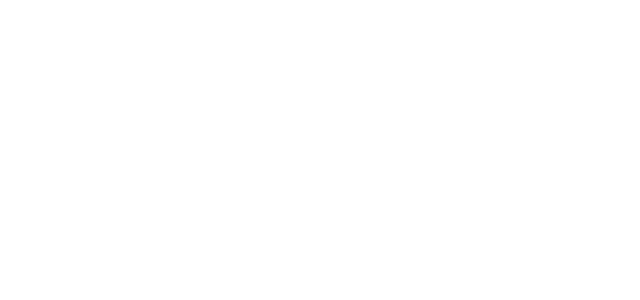
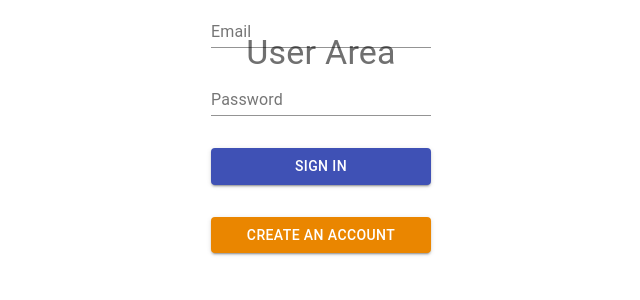
Before and after one commit to GDSC-USYD/chess-bots, a Next.js app: page /components/RightPanel in a window 1280 px wide. Shown: the top 300 px of the page, without its empty margins (319-959 px from the left). Built offline with nearby package versions, Linux system fonts and the light colour scheme.

Commit message:
Right panel login and create account

```diff
--- a/package.json
+++ b/package.json
@@ -11,6 +11,7 @@
   "dependencies": {
     "@material-ui/core": "^4.12.3",
     "@material-ui/icons": "^4.11.2",
+    "@material-ui/lab": "^4.0.0-alpha.60",
     "kokopu": "^1.10.2",
     "kokopu-react": "^1.1.0",
     "next": "11.1.0",
--- /dev/null
+++ b/pages/components/Login.tsx
@@ -0,0 +1,186 @@
+import styles from "../../styles/rightpanel.module.css";
+import React, { useState, useEffect } from "react";
+
+import Button from "@material-ui/core/Button";
+import Box from "@material-ui/core/Box";
+import TextField from "@material-ui/core/TextField";
+import Alert from "@material-ui/lab/Alert";
+import Snackbar from "@material-ui/core/Snackbar";
+
+type Input = { value: string; error?: string };
+enum Screen {
+  LOGIN,
+  SIGNUP,
+}
+
+const Login = () => {
+  const [email, setEmail] = useState<Input>({ value: "" });
+  const [password, setPassword] = useState<Input>({ value: "" });
+  const [username, setUsername] = useState<Input>({ value: "" });
+
+  const [alert, setAlert] = useState<boolean>(false);
+  const [screen, setScreen] = useState<Screen>(Screen.LOGIN);
+
+  useEffect(() => {
+    setEmail({ value: "" });
+    setPassword({ value: "" });
+    setUsername({ value: "" });
+  }, [screen]);
+
+  const onSubmit = async (e: React.FormEvent<HTMLFormElement>) => {
+    e.preventDefault();
+
+    if (!email.value)
+      setEmail((email) => {
+        return { ...email, error: "Please enter an email address" };
+      });
+
+    if (!password.value)
+      setPassword((password) => {
+        return { ...password, error: "Please enter a password" };
+      });
+
+    if (password.value && email.value) {
+      setEmail({ value: "" });
+      setPassword({ value: "" });
+    }
+  };
+
+  const signUp = async (e: React.FormEvent<HTMLFormElement>) => {
+    e.preventDefault();
+
+    if (!email.value)
+      setEmail((email) => {
+        return { ...email, error: "Please enter an email address" };
+      });
+
+    if (!password.value)
+      setPassword((password) => {
+        return { ...password, error: "Please enter a password" };
+      });
+
+    if (!username.value)
+      setUsername((username) => {
+        return { ...username, error: "Please enter a username" };
+      });
+
+    if (password.value && email.value && username.value) {
+      setEmail({ value: "" });
+      setPassword({ value: "" });
+      setUsername({ value: "" });
+
+      setAlert(true);
+      setScreen(Screen.LOGIN);
+    }
+  };
+
+  return (
+    <Box>
+      {screen === Screen.LOGIN ? (
+        <>
+          <form className={styles.form} onSubmit={onSubmit}>
+            <TextField
+              label="Email"
+              type="email"
+              error={email.error !== undefined}
+              helperText={email.error}
+              value={email.value}
+              onChange={(e) => setEmail({ value: e.target.value })}
+            />
+            <div style={{ padding: "10px 0" }} />
+            <TextField
+              label="Password"
+              type="password"
+              error={password.error !== undefined}
+              helperText={password.error}
+              value={password.value}
+              onChange={(e) => setPassword({ value: e.target.value })}
+            />
+            <Button
+              type="submit"
+              variant="contained"
+              color="primary"
+              className={styles.button}
+              style={{ margin: "2rem 0" }}
+            >
+              Sign In
+            </Button>
+          </form>
+
+          <Button
+            variant="contained"
+            color="secondary"
+            className={styles.button}
+            style={{ marginTop: "5rem 0", backgroundColor: "#EA8600" }}
+            onClick={() => setScreen(Screen.SIGNUP)}
+          >
+            Create an Account
+          </Button>
+        </>
+      ) : (
+        <>
+          <form className={styles.form} onSubmit={signUp}>
+            <TextField
+              label="Username"
+              type="text"
+              error={username.error !== undefined}
+              helperText={username.error}
+              value={username.value}
+              onChange={(e) => setUsername({ value: e.target.value })}
+            />
+            <div style={{ padding: "10px 0" }} />
+            <TextField
+              label="Email"
+              type="email"
+              error={email.error !== undefined}
+              helperText={email.error}
+              value={email.value}
+              onChange={(e) => setEmail({ value: e.target.value })}
+            />
+            <div style={{ padding: "10px 0" }} />
+            <TextField
+              label="Password"
+              type="password"
+              error={password.error !== undefined}
+              helperText={password.error}
+              value={password.value}
+              onChange={(e) => setPassword({ value: e.target.value })}
+            />
+            <Button
+              type="submit"
+              variant="contained"
+              color="primary"
+              className={styles.button}
+              style={{ margin: "2rem 0" }}
+            >
+              Create Account
+            </Button>
+          </form>
+
+          <Button
+            variant="contained"
+            color="secondary"
+            className={styles.button}
+            style={{ marginTop: "5rem 0" }}
+            onClick={() => setScreen(Screen.LOGIN)}
+          >
+            Cancel
+          </Button>
+        </>
+      )}
+      {alert && (
+        <Snackbar
+          open={alert}
+          autoHideDuration={6000}
+          onClose={() => setAlert(false)}
+        >
+          <Alert onClose={() => setAlert(false)}>
+            Succesfully registered! Check your email for a confirmation message
+          </Alert>
+        </Snackbar>
+      )}
+    </Box>
+  );
+};
+
+export default Login;
--- a/pages/components/RightPanel.tsx
+++ b/pages/components/RightPanel.tsx
@@ -1,5 +1,19 @@
+import styles from "../../styles/rightpanel.module.css";
+import React, { useState } from "react";
+
+import Box from "@material-ui/core/Box";
+import Login from "./Login";
+import Typography from "@material-ui/core/Typography";
+
 const RightPanel = () => {
-  return <div></div>;
+  return (
+    <Box className={styles.root}>
+      <Typography variant="h4" className={styles.title}>
+        User Area
+      </Typography>
+      <Login />
+    </Box>
+  );
 };
 
 export default RightPanel;
--- /dev/null
+++ b/styles/rightpanel.module.css
@@ -0,0 +1,26 @@
+.root {
+  display: flex;
+  flex-direction: column;
+  align-items: center;
+  justify-content: center;
+  height: 100%;
+  position: relative;
+}
+
+.form {
+  display: flex;
+  flex-direction: column;
+  align-items: center;
+  justify-content: center;
+}
+
+.button {
+  width: 100%;
+}
+
+.title {
+  color: #707070;
+  padding: 2rem 0;
+  position: absolute;
+  top: 0;
+}
```
Also changed, not shown: pages/components/LeftPanel.tsx (+19 -1 lines), 1 other file (tests, documents, lock files or other folders).
